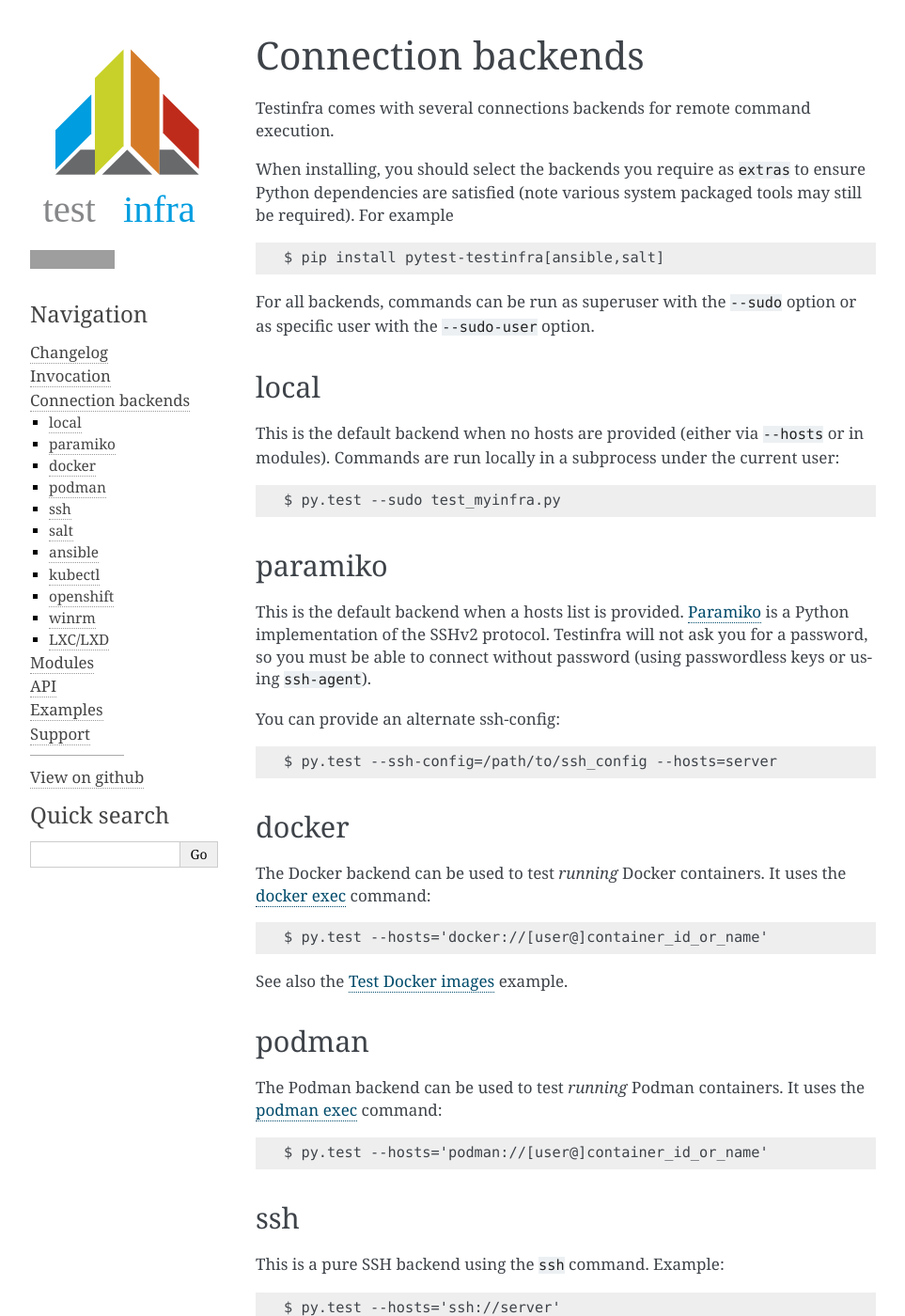
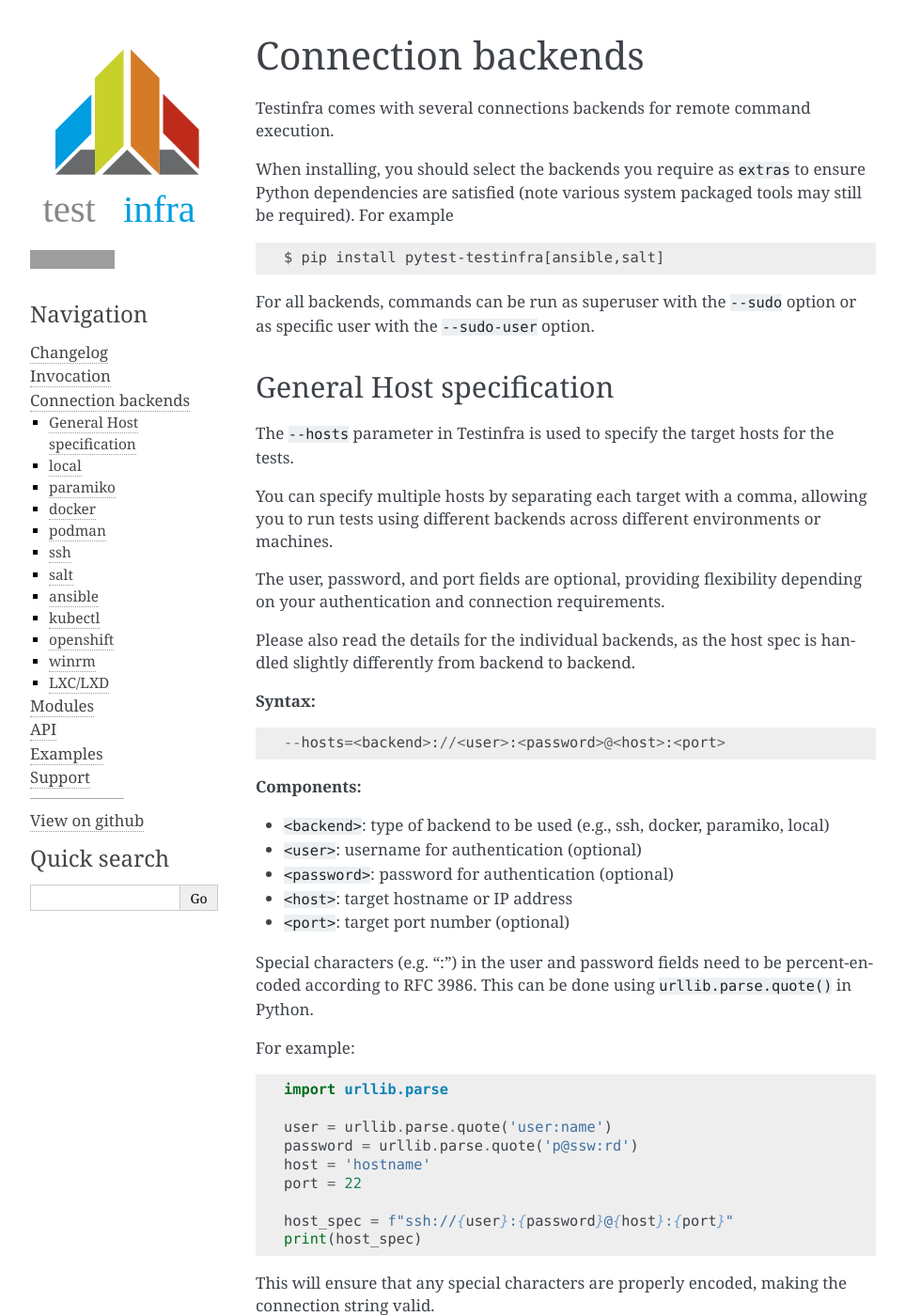
Before and after one commit to pytest-dev/pytest-testinfra, a Sphinx documentation site: the page built from doc/source/backends.rst, in a window 1280 px wide and 1400 px high. Shown: the whole window at 94% size, without its empty margins (148-1111 px from the left). Built offline with Sphinx 7.4.7, drawn with Linux system fonts in a browser that asks for light colours; comment, search, counter and statistics services are not loaded; some of the changed text lies outside the part shown; grey boxes are pictures that could not be loaded.

Commit message:
Extend backend documentation with a general host spec section

```diff
--- a/doc/source/backends.rst
+++ b/doc/source/backends.rst
@@ -12,6 +12,63 @@
 
 For all backends, commands can be run as superuser with the ``--sudo``
 option or as specific user with the ``--sudo-user`` option.
+
+General Host specification
+~~~~~~~~~~~~~~~~~~~~~~~~~~
+
+The ``--hosts`` parameter in Testinfra is used to specify the target hosts for the tests.
+
+You can specify multiple hosts by separating each target with a comma, allowing you to run tests using different backends across different environments or machines.
+
+The user, password, and port fields are optional, providing flexibility depending on your authentication and connection requirements.
+
+Please also read the details for the individual backends, as the host spec is handled slightly differently from backend to backend.
+
+**Syntax:**
+
+::
+
+    --hosts=<backend>://<user>:<password>@<host>:<port>
+
+
+**Components:**
+
+* ``<backend>``: type of backend to be used (e.g., ssh, docker, paramiko, local)
+* ``<user>``: username for authentication (optional)
+* ``<password>``: password for authentication (optional)
+* ``<host>``: target hostname or IP address
+* ``<port>``: target port number (optional)
+
+Special characters (e.g. ":") in the user and password fields need to be percent-encoded according to RFC 3986. This can be done using ``urllib.parse.quote()`` in Python.
+
+For example::
+
+    import urllib.parse
+
+    user = urllib.parse.quote('user:name')
+    password = urllib.parse.quote('p@ssw:rd')
+    host = 'hostname'
+    port = 22
+
+    host_spec = f"ssh://{user}:{password}@{host}:{port}"
+    print(host_spec)
+
+This will ensure that any special characters are properly encoded, making the connection string valid.
+
+**Examples:**
+
+SSH Backend with Full Specification::
+
+    testinfra --hosts=ssh://user:password@hostname:22
+
+Docker Backend::
+
+    testinfra --hosts=docker://container_id
+
+Mixed Backends::
+
+    testinfra --hosts=ssh://user:password@hostname:22,docker://container_id,local://
+
 
 local
 ~~~~~
```
